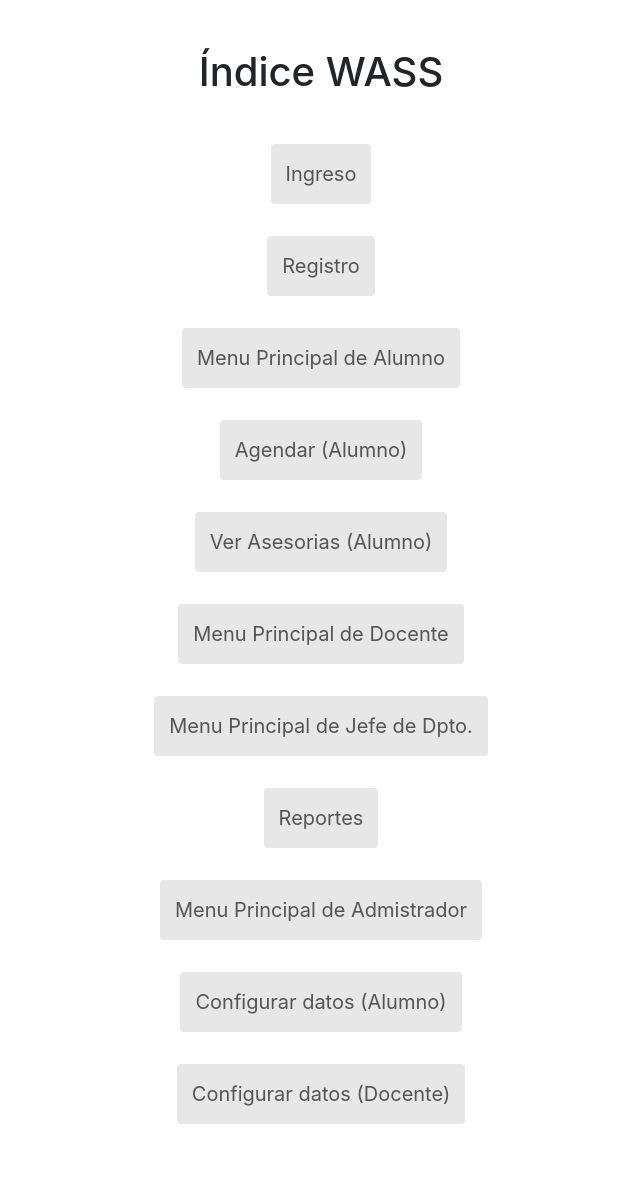
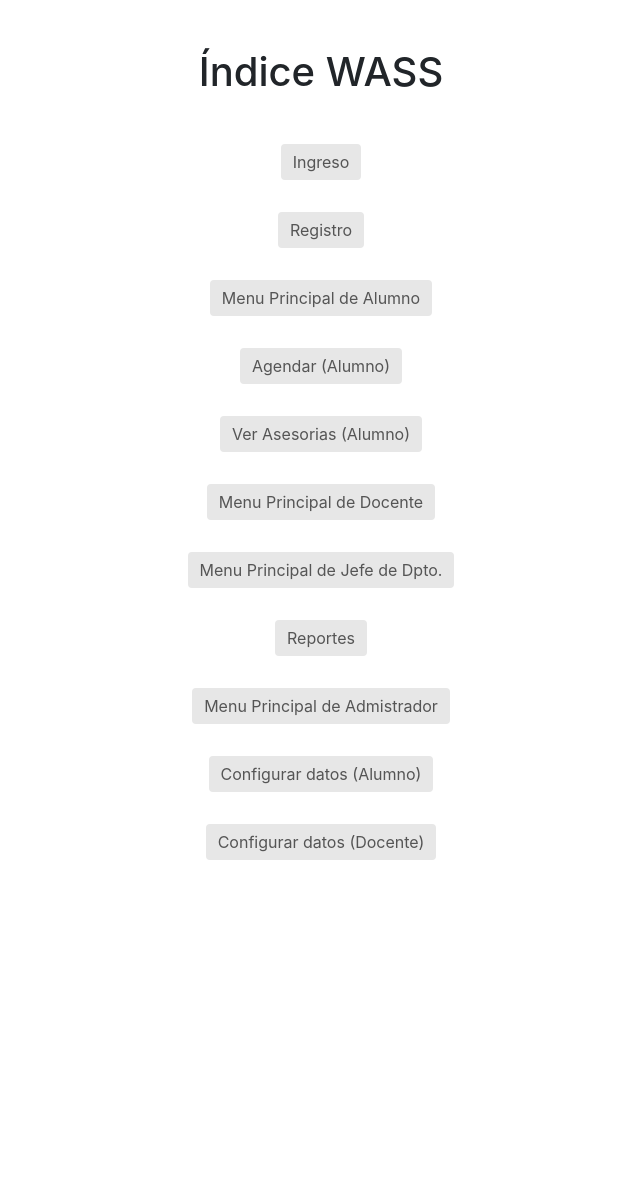
Before and after one commit to CeballosAndres/wass, a Django app: page /index/ in a window 1280 px wide. Shown: the whole page, without its empty margins (319-959 px from the left). After the commit the page ends 860 px from the top, so only its background shows below. Run offline with Django 3.2, Linux system fonts and the light colour scheme; some libraries are stand-ins or nearby versions.

Commit message:
change css

```diff
--- a/accounts/templates/accounts/index.html
+++ b/accounts/templates/accounts/index.html
@@ -12,57 +12,57 @@
 
     <div class="row">
         <div class="col-12 p-3">
-            <a href="{% url 'ingreso' %}" class="btn btn-outline-warning">Ingreso</a>
+            <a href="{% url 'ingreso' %}" class="btn my-btn">Ingreso</a>
         </div>
     </div>
     <div class="row">
         <div class="col-12 p-3">
-            <a href="{% url 'registro' %}" class="btn btn-outline-warning">Registro</a>
+            <a href="{% url 'registro' %}" class="btn my-btn">Registro</a>
         </div>
     </div>
     <div class="row">
         <div class="col-12 p-3">
-            <a href="{% url 'alumno'%}" class="btn btn-outline-warning">Menu Principal de Alumno</a>
+            <a href="{% url 'alumno'%}" class="btn my-btn">Menu Principal de Alumno</a>
         </div>
     </div>
     <div class="row">
         <div class="col-12 p-3">
-            <a href="{% url 'agendar'%}" class="btn btn-outline-warning">Agendar (Alumno)</a>
+            <a href="{% url 'agendar'%}" class="btn my-btn">Agendar (Alumno)</a>
         </div>
     </div>
     <div class="row">
         <div class="col-12 p-3">
-            <a href="{% url 'ver-asesorias'%}" class="btn btn-outline-warning">Ver Asesorias (Alumno)</a>
+            <a href="{% url 'ver-asesorias'%}" class="btn my-btn">Ver Asesorias (Alumno)</a>
         </div>
     </div>
     <div class="row">
         <div class="col-12 p-3">
-            <a href="{% url 'docente'%}" class="btn btn-outline-warning">Menu Principal de Docente</a>
+            <a href="{% url 'docente'%}" class="btn my-btn">Menu Principal de Docente</a>
         </div>
     </div>
     <div class="row">
         <div class="col-12 p-3">
-            <a href="{% url 'jfe-dpto'%}" class="btn btn-outline-warning">Menu Principal de Jefe de Dpto.</a>
+            <a href="{% url 'jfe-dpto'%}" class="btn my-btn">Menu Principal de Jefe de Dpto.</a>
         </div>
     </div>
     <div class="row">
         <div class="col-12 p-3">
-            <a href="{% url 'reporte'%}" class="btn btn-outline-warning">Reportes</a>
+            <a href="{% url 'reportes'%}" class="btn my-btn">Reportes</a>
         </div>
     </div>
     <div class="row">
         <div class="col-12 p-3">
-            <a href="{% url 'admi'%}" class="btn btn-outline-warning">Menu Principal de Admistrador</a>
+            <a href="{% url 'admi'%}" class="btn my-btn">Menu Principal de Admistrador</a>
         </div>
     </div>
     <div class="row">
         <div class="col-12 p-3">
-            <a href="{% url 'config-alumno'%}" class="btn btn-outline-warning">Configurar datos (Alumno)</a>
+            <a href="{% url 'config-alumno'%}" class="btn my-btn">Configurar datos (Alumno)</a>
         </div>
     </div>
     <div class="row">
         <div class="col-12 p-3">
-            <a href="{% url 'config-alumno'%}" class="btn btn-outline-warning">Configurar datos (Docente)</a>
+            <a href="{% url 'config-alumno'%}" class="btn my-btn">Configurar datos (Docente)</a>
         </div>
     </div>
 </main>
--- a/accounts/templates/accounts/nav.html
+++ b/accounts/templates/accounts/nav.html
@@ -9,7 +9,7 @@
         <a href="#"><img src="{% static 'images/Logo.png' %}" class="ml-3" width="75" height="40" alt="Wass logo"></a>
         <div>
             <a href="#"><i style="color: #BFBFBF;" class="fas fa-user-circle mr-3"></i></a>
-            <a href="#"><i style="color: #BFBFBF;" class="fas fa-sign-out-alt"></i></a>
+            <a href="{% url 'salir'%}"><i style="color: #BFBFBF;" class="fas fa-sign-out-alt"></i></a>
         </div>
     </nav>
 
--- a/accounts/templates/accounts/ppal-adm.html
+++ b/accounts/templates/accounts/ppal-adm.html
@@ -10,7 +10,7 @@
         <div class="col-12"><h1 class="py-5">Menú Principal</h1></div>
     </div>
     <div class="row">
-        <div class="col-12"><button type="button" class="my-btn">Departamentos</button></div>
+        <div class="col-12"><button type="button" class="my-btn big">Departamentos</button></div>
     </div>
 
 </main>
--- a/accounts/templates/accounts/ppal-asesorado.html
+++ b/accounts/templates/accounts/ppal-asesorado.html
@@ -9,10 +9,10 @@
         <div class="col-12"><h1 class="py-5">Menú Principal</h1></div>
     </div>
     <div class="row">
-        <div class="col-12"><button type="button" class="my-btn">Agendar</button></div>
+        <div class="col-12"><button type="button" class="my-btn big">Agendar</button></div>
     </div>
     <div class="row">
-        <div class="col-12"><button type="button" class="my-btn">Ver asesorías</button></div>
+        <div class="col-12"><button type="button" class="my-btn big">Ver asesorías</button></div>
     </div>
 
 </main>
--- a/accounts/templates/accounts/ppal-jfedpto.html
+++ b/accounts/templates/accounts/ppal-jfedpto.html
@@ -8,10 +8,10 @@
         <div class="col-12"><h1 class="py-5">Menú Principal</h1></div>
     </div>
     <div class="row">
-        <div class="col-12"><button type="button" class="my-btn">Carrera</button></div>
+        <div class="col-12"><button type="button" class="my-btn big">Carrera</button></div>
     </div>
     <div class="row">
-        <div class="col-12"><button type="button" class="my-btn">Reportes</button></div>
+        <div class="col-12"><button type="button" class="my-btn big">Reportes</button></div>
     </div>
 
 </main>
--- a/accounts/templates/accounts/todo.txt
+++ b/accounts/templates/accounts/todo.txt
@@ -12,3 +12,7 @@
 - fix left line from config profile pic
 
 - authentication or check for the login page
+
+- add topic to the 'asesoria' card (thats not in Figma)
+
+- the user is not gonna enter with the email but with the control's number
--- a/accounts/templates/accounts/ver-asesorias.html
+++ b/accounts/templates/accounts/ver-asesorias.html
@@ -19,7 +19,7 @@
     </select>
   </div>
 </div>
-
+<!-- Asesoria card-->
 <div class="c card w-75 mb-5" >
   <div class="card-body">
     <img class = "m-2" src="{% static 'images/user.svg' %}"  width="72" height="72" alt="Foto de perfil">
@@ -27,7 +27,7 @@
   </div>
 </div>
 
-<div class="card w-75 mb-5" >
+<div class="card" >
   <div class="card-body">
     This is some text within a card body.
   </div>
--- a/accounts/urls.py
+++ b/accounts/urls.py
@@ -15,5 +15,5 @@ urlpatterns = [
         path('config-alumno/', views.cAsesorado, name='config-alumno'),
         path('config-docente/', views.cAsesor, name='config-docente'),
         path('index/', views.index, name='index'),
-        path('reportes/', views.reportes, name='reporte'),
+        path('reportes/', views.reportes, name='reportes'),
         ] + static(settings.STATIC_URL, document_root=settings.STATIC_ROOT)
--- a/accounts/views.py
+++ b/accounts/views.py
@@ -50,4 +50,4 @@ def index(request):
 
 
 def reportes(request):
-    return render(request, 'accounts/ppal-reportes.html')
+    return render(request, 'accounts/ver-reportes.html')
--- a/static/css/main.css
+++ b/static/css/main.css
@@ -4,7 +4,7 @@
     text-align: center;
 }*/
 
-/* size for the inputs */
+/* tamanio de inputs */
 .input-box {
     height: 3.5rem;
     width: 300px;
@@ -16,58 +16,47 @@ form a {
     display: block;
 }
 
+/* tamanio de iconos */
 i {
-    font-size: 30px
+    color: #BFBFBF;
+    font-size: 30px;
 }
 
 .card {
+    background-color: #C4C4C4;
+    float: none;
     margin: 0 auto;
-    float: none;
     margin-bottom: 10px;
-    background-color: #C4C4C4;
 }
 
-input[type=submit]{
-    width: 300px;
-    height: 50px;
-    background-color: #e7e7e7;
-    color: #555;
-    border: none;
-    border-radius: 4px;
-    font-size: 20px;
-}
-
+/* Estilo para los botones normales */
 .my-btn {
     background-color: #e7e7e7;
     border: none;
     border-radius: 4px;
     color: #555;
+}
+/* boton chico */
+.small {
+    height: 50px;
+    font-size: 20px;
+    width: 300px;
+}
+/* boton grande */
+.big {
     height: 70px;
     font-size: 22px;
     width: 350px;
     margin-bottom: 2rem;
 }
 
-.my-btn-sm {
-    background-color: #e7e7e7;
-    border: none;
-    border-radius: 4px;
-    color: #555;
-    height: 50px;
-    font-size: 20px;
-    width: 300px;
-}
-
-.my-btn:hover, .my-btn-sm:hover {
+/* Color del hover para los botones */
+.my-btn:hover, .my-btn-sm:hover, i:hover {
     color: #e8aa00;
 }
 
-.index a {
-    background-color: #e7e7e7;
-    border: none;
-    border-radius: 4px;
-    padding: 15px;
-    color: #555;
-    font-size: 20px;
-    text-decoration: none;
+.alert {
+    width: 300px;
+    margin: auto;
+    display: table;
 }
```
Also changed, not shown: accounts/templates/accounts/ingreso.html (+17 -6 lines), accounts/templates/accounts/ppal-asesor.html (+4 -4 lines), accounts/templates/accounts/registro.html (+20 -7 lines), accounts/templates/accounts/ver-reportes.html (renamed from accounts/templates/accounts/ppal-reportes.html).
